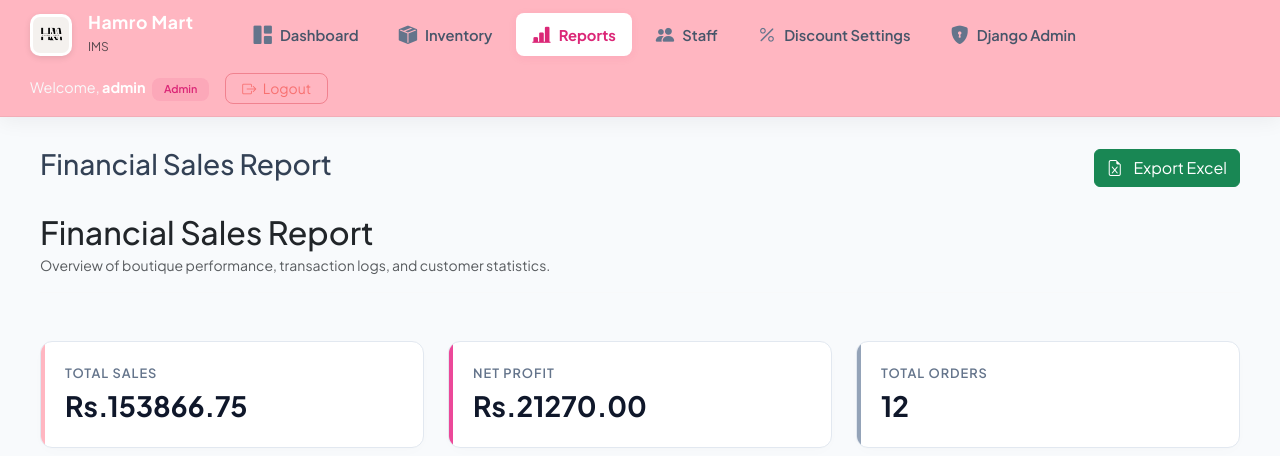
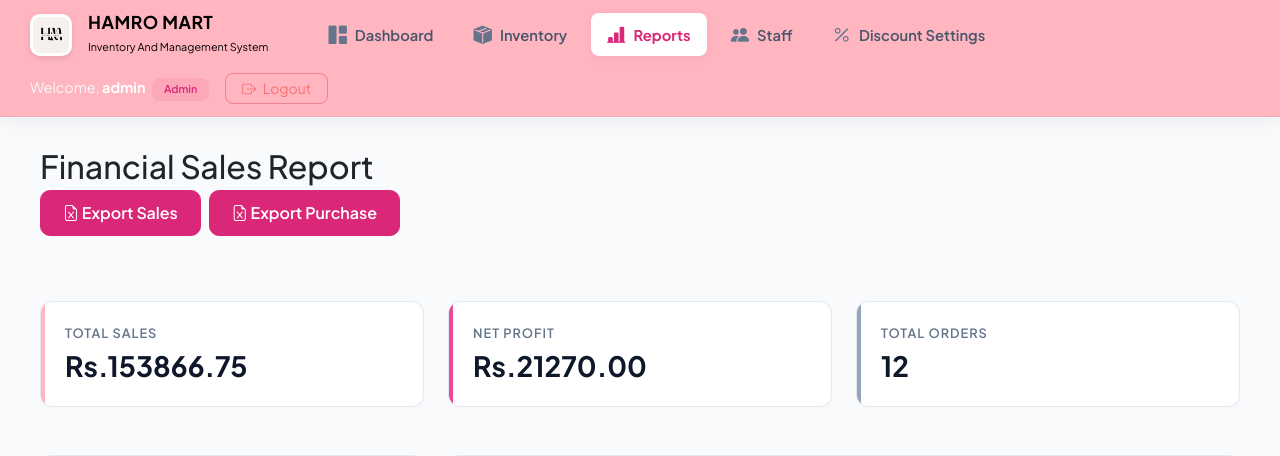
Before and after one commit to sukrishduwal/hamromart-aftermid, a Django app: page /sales_report/ in a window 1280 px wide. Shown: the top 456 px of the page. Run offline with Django 5.2, Linux system fonts and the light colour scheme; a user stored in the database is signed in; data comes from the database, SQL or seed files in the repository; both versions use the stored data as it was after the commit.

Commit message:
Add inventory and dashboard changes

```diff
--- a/inventory/urls.py
+++ b/inventory/urls.py
@@ -3,4 +3,5 @@ from . import views
 
 urlpatterns = [
     path('low-stock/', views.low_stock_items, name='low_stock_items'),
+    path('export-purchase-excel/', views.export_purchase_excel, name='export_purchase_excel'),
 ]
--- a/templates/base.html
+++ b/templates/base.html
@@ -223,9 +223,9 @@
                     <img src="{% static 'images/logo.png' %}" alt="Clothing Mart Logo" class="logo-img">
                 </a>
                 <div>
-                    <h5 class="text-white fw-bold mb-0"
-                        style="letter-spacing: 0.5px; font-size: 1.1rem; line-height: 1.2;">Hamro Mart</h5>
-                    <small class="text-muted" style="font-size: 0.75rem;">IMS</small>
+                    <h5 class="text-black fw-bold mb-0"
+                        style="letter-spacing: 0.5px; font-size: 1.1rem; line-height: 1.2;">HAMRO MART</h5>
+                    <small class="text-black muted" style="font-size: 0.675rem;">Inventory And Management System</small>
                 </div>
             </div>
 
@@ -273,11 +273,11 @@
                 </a>
                 {% endif %}
 
-                {% if user.is_superuser %}
+                <!-- {% if user.is_superuser %}
                 <a href="/admin/" target="_blank" class="nav-link-horizontal">
                     <i class="bi bi-shield-lock-fill me-2"></i> Django Admin
                 </a>
-                {% endif %}
+                {% endif %} -->
 
                 {% endwith %}
             </div>
--- a/templates/reports/sales_report.html
+++ b/templates/reports/sales_report.html
@@ -1,12 +1,8 @@
 {% extends 'base.html' %}
 {% block content %}
-<div class="d-flex justify-content-between align-items-center mb-4">
-    <h2 class="h3">Financial Sales Report</h2>
-    <a href="{% url 'export_sales_excel' %}" class="btn btn-success"><i class="bi bi-file-earmark-excel me-2"></i> Export Excel</a>
-</div>
+
 
 <style>
-    /* Premium Minimalist Design (inspired by blanxes.np) */
     .reports-container {
         font-family: 'Plus Jakarta Sans', sans-serif;
     }
@@ -147,7 +143,19 @@
     <div class="d-flex justify-content-between align-items-center mb-5 pb-3 border-bottom border-light">
         <div>
             <h2 class="fw-extrabold text-dark mb-1">Financial Sales Report</h2>
-            <p class="text-muted small mb-0">Overview of boutique performance, transaction logs, and customer statistics.</p>
+            <div class="d-flex gap-2">
+
+    <a href="{% url 'export_sales_excel' %}" class="btn btn-primary">
+        <i class="bi bi-file-earmark-excel"></i>
+        Export Sales
+    </a>
+
+    <a href="{% url 'export_purchase_excel' %}" class="btn btn-primary">
+        <i class="bi bi-file-earmark-excel"></i>
+        Export Purchase
+    </a>
+
+</div>
         </div>
 
     </div>
```
Also changed, not shown: inventory/views.py (+94 -0 lines), templates/dashboard/dashboard.html (+12 -5 lines), db.sqlite3.
